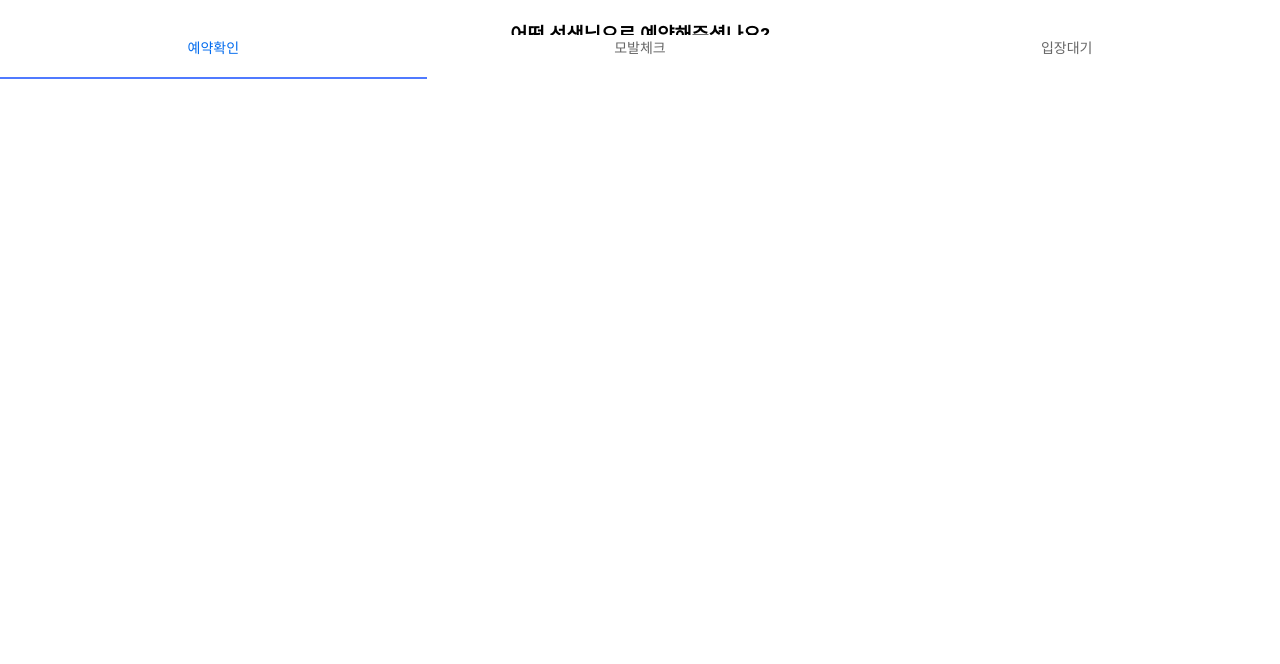
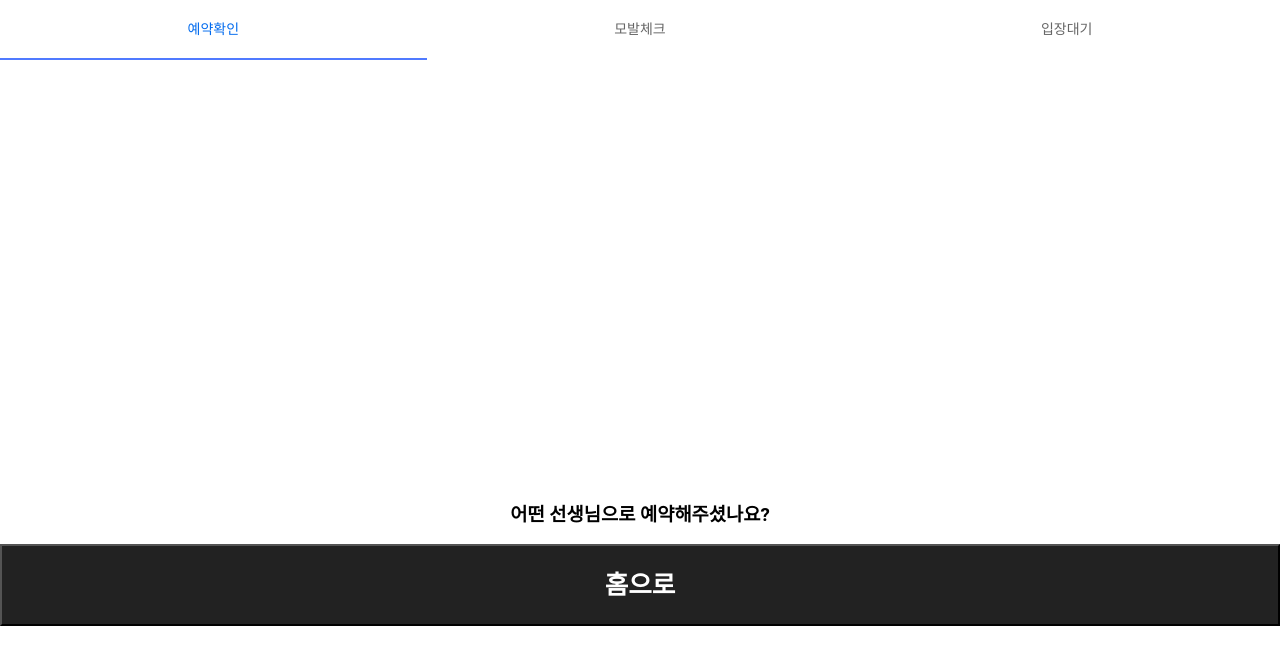
Before and after one commit to DaeHyunHwang/newTorsoProject, a React (Create React App) app: page / in a window 1280 px wide. Both pictures are taken after a click on the button "셀프 체크인 시작하기". Shown: the top 664 px of the page. Built offline with nearby package versions, Linux system fonts and the light colour scheme.

Commit message:
Update Step1.js

```diff
--- a/src/Step1.js
+++ b/src/Step1.js
@@ -24,7 +24,10 @@ function Step1() {
               <li className="">입장대기</li>
             </ul>
           </div>
-          <div className="title"><h3>어떤 선생님으로 예약해주셨나요?</h3></div>
+        <header className="App-header">
+        </header>
+        <div className="title"><h3>어떤 선생님으로 예약해주셨나요?</h3></div>
+        <button className="startBtn" onClick={Home}>홈으로</button>
       </div>
   );
 }
```
